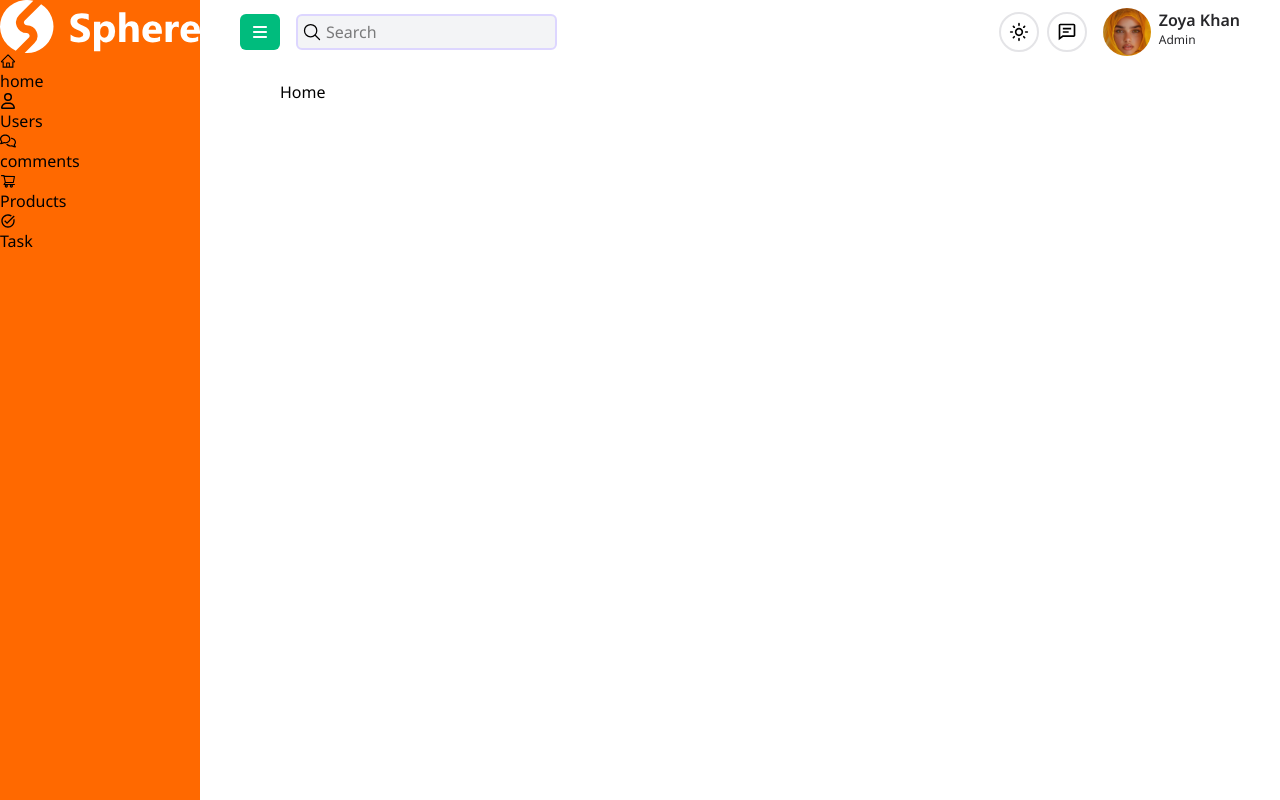
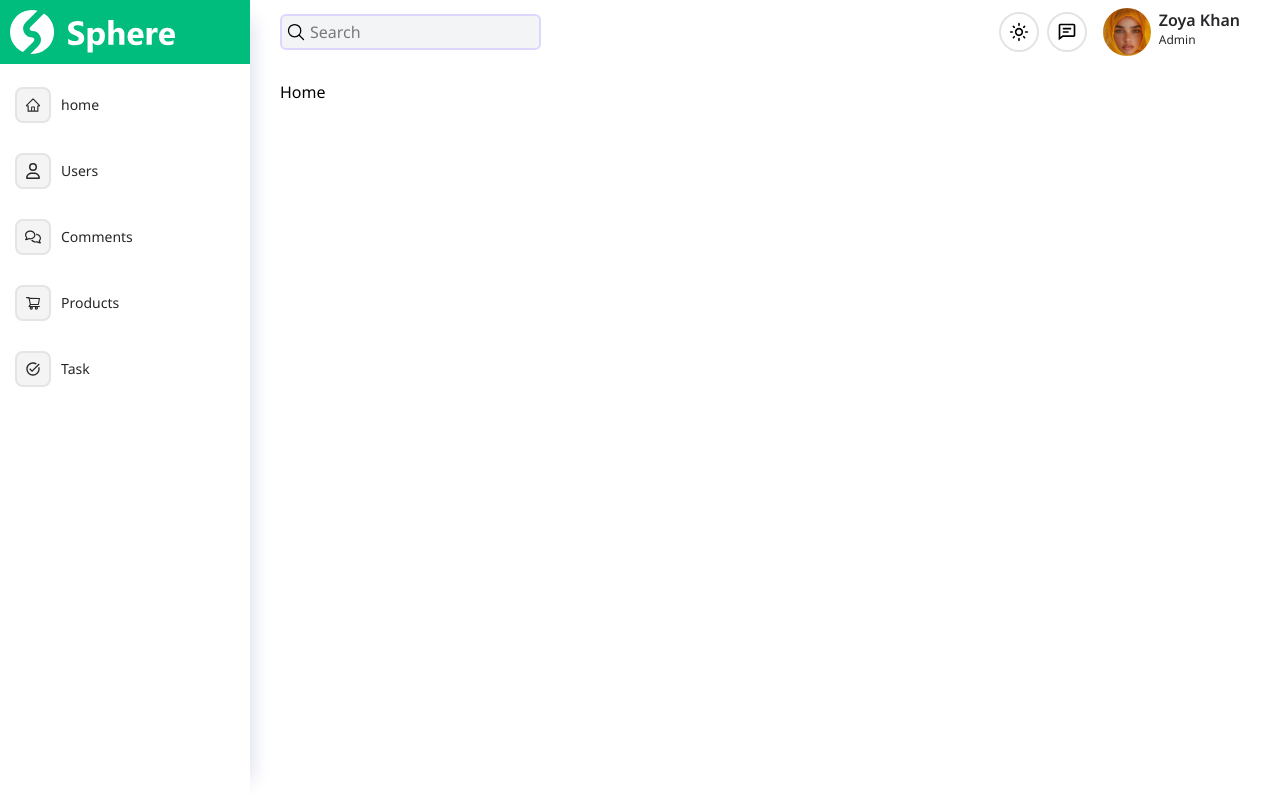
Before and after one commit to hossein1075/dashbord-admin, a React (Vite) app: page / in a window 1280 px wide. Built offline with nearby package versions, Linux system fonts and the light colour scheme.

Commit message:
add css sidebar

```diff
--- a/src/Components/Header/NavDesktop/NavDesktop.jsx
+++ b/src/Components/Header/NavDesktop/NavDesktop.jsx
@@ -10,12 +10,9 @@ function NavDesktop() {
 
     return (
         <>
-            <nav className='fixed top-0 left-50 right-0'>
+            <nav className='fixed top-0 left-60 right-0'>
                 <div className='hidden lg:flex items-center justify-between py-2 px-10  bg-white dark:bg-zinc-700'>
-                    <div className='flex gap-4'>
-                        <button className='text-white bg-emerald-500 w-10 h-9 flexCenter rounded-md cursor-pointer'>
-                            <FaBars />
-                        </button>
+                    <div>
                         <div className='relative bg-gray-100 h-9 flexCenter border-2 border-solid dark:border-violet-600 border-violet-200 rounded-md'>
                             <input type="text" className='w-full outline-none pl-7' placeholder='Search' />
                             <span className='absolute left-1'>
--- a/src/Components/Header/NavMobile/NavMobile.jsx
+++ b/src/Components/Header/NavMobile/NavMobile.jsx
@@ -2,7 +2,7 @@ import React from 'react'
 import { FaBars } from "react-icons/fa6";
 function NavMobile() {
   return (
-      <nav className='fixed top-0 left-0 right-0'>
+      <nav className='fixed top-0 left-60 right-0'>
     <div className='flex lg:hidden items-center justify-between py-2 px-5 dark:bg-zinc-700 bg-white'>
       <button className='text-white bg-emerald-500 w-10 h-9 flexCenter rounded-md cursor-pointer'>
         <FaBars />
--- a/src/Components/SideBar/SideBar.jsx
+++ b/src/Components/SideBar/SideBar.jsx
@@ -1,37 +1,59 @@
 import React from 'react'
-import { Link } from 'react-router-dom'
+import { NavLink } from 'react-router-dom'
 import { AiOutlineHome } from "react-icons/ai";
 import { FaRegUser } from "react-icons/fa6";
 import { FaRegComments } from "react-icons/fa6";
 import { AiOutlineShoppingCart } from "react-icons/ai";
 import { MdOutlineTaskAlt } from "react-icons/md";
 function SideBar() {
+
+  // <div class="transition-[left_0.3s_ease,width_0.3s_ease] ..."></div>
+
   return (
-    <nav className='w-50 h-screen fixed  bg-orange-500'>
-      <div>
-        <img src="/images/sidebar/logo.svg" alt="logo" />
+    <nav className='w-62.5 h-screen fixed  bg-white shadow-[20px_0_20px_-20px_#d3d7e9] z-40 dark:bg-zinc-700'>
+      <div className='bg-emerald-500 p-2.5 mb-4 '>
+        <img src="/images/sidebar/logo.svg" className='h-11' alt="logo" />
       </div>
-
       <ul>
-        <li>
-          <AiOutlineHome />
-          <Link to='/home'>home</Link>
+        <li className='mb-4'>
+          <NavLink to='/home' className={({isActive}) => `flex items-center gap-2.5 py-1.75 px-3.75  text-sm  ${isActive ? 'bg-gray-100 text-zinc-800' : 'text-zinc-800 dark:text-zinc-100'}`}>
+            <span className={`size-9 rounded-lg flexCenter border-2 border-solid border-zinc-200 dark:bg-emerald-500  ${window.location.pathname === '/home' ? 'bg-emerald-500 text-zinc-100' : 'bg-zinc-100'}`}>
+              <AiOutlineHome size={16}/>
+            </span>
+            home
+          </NavLink>
         </li>
-        <li>
-          <FaRegUser />
-          <Link to='/users'>Users</Link>
+        <li  className='mb-4'>
+          <NavLink to='/users' className={({isActive}) => `flex items-center gap-2.5 py-1.75 px-3.75  text-sm  ${isActive ? 'bg-gray-100 text-zinc-800' : 'text-zinc-800 dark:text-zinc-100'}`}>
+           <span className={`size-9 rounded-lg flexCenter border-2 border-solid border-zinc-200 dark:bg-emerald-500  ${window.location.pathname === '/users' ? 'bg-emerald-500 text-zinc-100' : 'bg-zinc-100'}`}>
+             <FaRegUser size={16}/>
+           </span>
+            Users
+          </NavLink>
         </li>
-        <li>
-          <FaRegComments />
-          <Link to='/comments'>comments</Link>
+        <li className='mb-4'>
+          <NavLink to='/comments' className={({isActive}) => `flex items-center gap-2.5 py-1.75 px-3.75  text-sm  ${isActive ? 'bg-gray-100 text-zinc-800' : 'text-zinc-800 dark:text-zinc-100'}`}>
+           <span className={`size-9 rounded-lg flexCenter border-2 border-solid border-zinc-200 dark:bg-emerald-500  ${window.location.pathname === '/comments' ? 'bg-emerald-500 text-zinc-100' : 'bg-zinc-100'}`}>
+             <FaRegComments size={16}/>
+           </span>
+            Comments
+          </NavLink>
         </li>
-        <li>
-          <AiOutlineShoppingCart />
-          <Link to='/products'>Products</Link>
+        <li  className='mb-4'>
+          <NavLink to='/products' className={({isActive}) => `flex items-center gap-2.5 py-1.75 px-3.75  text-sm  ${isActive ? 'bg-gray-100 text-zinc-800' : 'text-zinc-800 dark:text-zinc-100'}`}>
+            <span className={`size-9 rounded-lg flexCenter border-2 border-solid border-zinc-200 dark:bg-emerald-500  ${window.location.pathname === '/products' ? 'bg-emerald-500 text-zinc-100' : 'bg-zinc-100'}`}>
+              <AiOutlineShoppingCart size={16}/>
+            </span>
+            Products
+          </NavLink>
         </li>
-        <li>
-          <MdOutlineTaskAlt />
-          <Link to='/task'>Task</Link>
+        <li  className='mb-4'>
+          <NavLink to='/task' className={({isActive}) => `flex items-center gap-2.5 py-1.75 px-3.75  text-sm   ${isActive ? 'bg-gray-100 text-zinc-800' : 'text-zinc-800 dark:text-zinc-100'}`}>
+           <span className={`size-9 rounded-lg flexCenter border-2 border-solid border-zinc-200 dark:bg-emerald-500  ${window.location.pathname === '/task' ? 'bg-emerald-500 text-zinc-100' : 'bg-zinc-100'}`}>
+             <MdOutlineTaskAlt size={16}/>
+           </span>
+            Task
+          </NavLink>
         </li>
       </ul>
     </nav>
```
